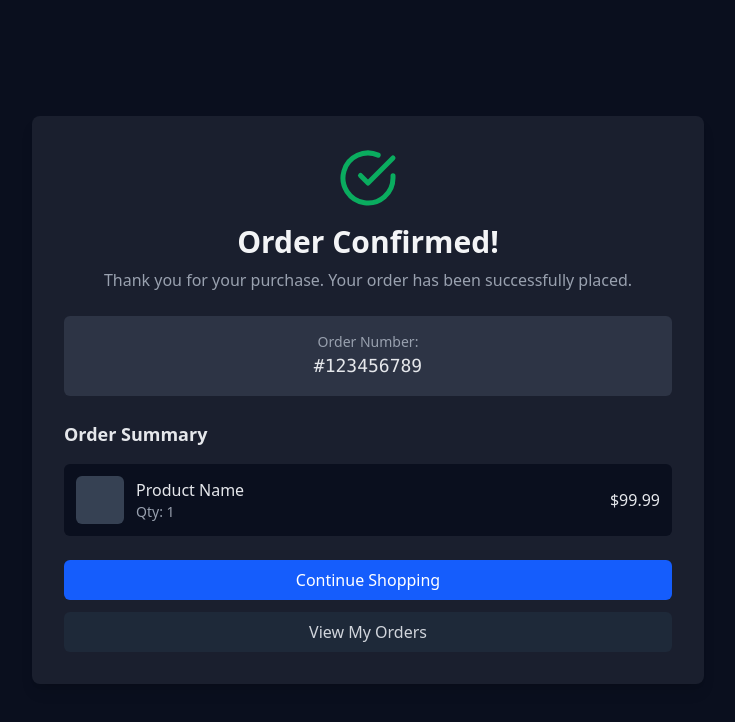
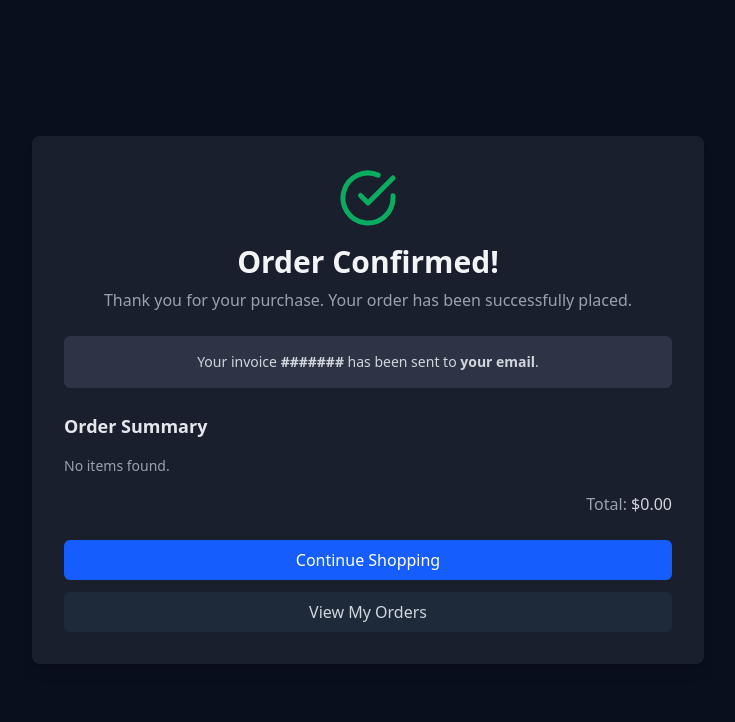
Before and after one commit to 1leuk/Webdev-CR, a Next.js app: page /checkout/success in a window 1280 px wide. Shown: the top 722 px of the page, without its empty margins (272-1007 px from the left). Built offline with nearby package versions, Linux system fonts and the light colour scheme.

Commit message:
Added passing arguments in checkout to generate rand id and email cofirmation with the same as checkout page

```diff
--- a/app/checkout/page.tsx
+++ b/app/checkout/page.tsx
@@ -124,10 +124,20 @@ export default function CheckoutPage() {
         toast.success("Order placed successfully!");
 
         setTimeout(() => {
-        router.push("/checkout/success");
+          const invoiceId = Math.floor(100000 + Math.random() * 900000); // Generate a 6-digit invoice ID
+          const queryParams = new URLSearchParams({
+            total: total.toFixed(2),
+            items: JSON.stringify(items), // Encode cart items
+            invoiceId: invoiceId.toString(), // Add the invoice ID
+            email: formData.email, // Add the email from the checkout form
+          }).toString();
+
+          router.push(`/checkout/success?${queryParams}`);
         }, 1500);
       }, 2000);
     };
+
+
 
   if (items.length === 0) {
     return (
--- a/app/checkout/success/page.tsx
+++ b/app/checkout/success/page.tsx
@@ -1,39 +1,58 @@
 "use client";
 
+import { useSearchParams, useRouter } from "next/navigation";
 import { FiCheckCircle } from "react-icons/fi";
-import { useRouter } from "next/navigation";
 
 export default function SuccessPage() {
   const router = useRouter();
+  const searchParams = useSearchParams();
+
+  const email = searchParams.get("email") || "your email";
+  const invoiceId = searchParams.get("invoiceId") || "######";
+  const total = searchParams.get("total") || "0.00";
+  const items = searchParams.get("items") ? JSON.parse(searchParams.get("items")!) : [];
 
   return (
     <div className="min-h-screen flex items-center justify-center bg-[#0a0f1e] text-gray-300 px-4">
       <div className="max-w-2xl w-full bg-[#1a1f2e] p-8 rounded-lg shadow-lg text-center">
         <FiCheckCircle className="text-green-400 text-6xl mx-auto mb-4 animate-pulse" />
         <h1 className="text-3xl font-bold text-gray-100">Order Confirmed!</h1>
-        <p className="text-gray-400 mt-2">Thank you for your purchase. Your order has been successfully placed.</p>
+        <p className="text-gray-400 mt-2">
+          Thank you for your purchase. Your order has been successfully placed.
+        </p>
 
+        {/* Invoice Message */}
         <div className="bg-[#2d3445] p-4 rounded-md mt-6">
-          <p className="text-gray-400 text-sm">Order Number:</p>
-          <p className="text-gray-200 font-mono text-lg">#123456789</p>
+          <p className="text-gray-300 text-sm">
+            Your invoice <span className="font-bold">#{invoiceId}</span> has been sent to{" "}
+            <span className="font-bold">{email}</span>.
+          </p>
         </div>
 
         {/* Order Summary */}
         <div className="mt-6 text-left">
           <h2 className="text-lg font-semibold text-gray-200">Order Summary</h2>
           <div className="mt-4 space-y-3">
-            {/* Example item */}
-            <div className="flex items-center justify-between bg-[#0a0f1e] p-3 rounded-md">
-              <div className="flex items-center space-x-3">
-                <div className="h-12 w-12 bg-gray-700 rounded-md"></div>
-                <div>
-                  <p className="text-gray-200 font-medium">Product Name</p>
-                  <p className="text-gray-400 text-sm">Qty: 1</p>
+            {items.length > 0 ? (
+              items.map((item: any, index: number) => (
+                <div key={index} className="flex items-center justify-between bg-[#0a0f1e] p-3 rounded-md">
+                  <div className="flex items-center space-x-3">
+                    <img src={item.img} alt={item.title} className="h-12 w-12 rounded-md object-cover" />
+                    <div>
+                      <p className="text-gray-200 font-medium">{item.title}</p>
+                      <p className="text-gray-400 text-sm">Qty: {item.quantity}</p>
+                    </div>
+                  </div>
+                  <p className="text-gray-200 font-medium">${item.price.toFixed(2)}</p>
                 </div>
-              </div>
-              <p className="text-gray-200 font-medium">$99.99</p>
-            </div>
+              ))
+            ) : (
+              <p className="text-gray-400 text-sm">No items found.</p>
+            )}
           </div>
+          <p className="mt-4 text-gray-300 font-medium text-right">
+            <span className="text-gray-400">Total:</span> ${total}
+          </p>
         </div>
 
         {/* Buttons */}
```
Lines whose indentation alone changed are shown as unchanged.
